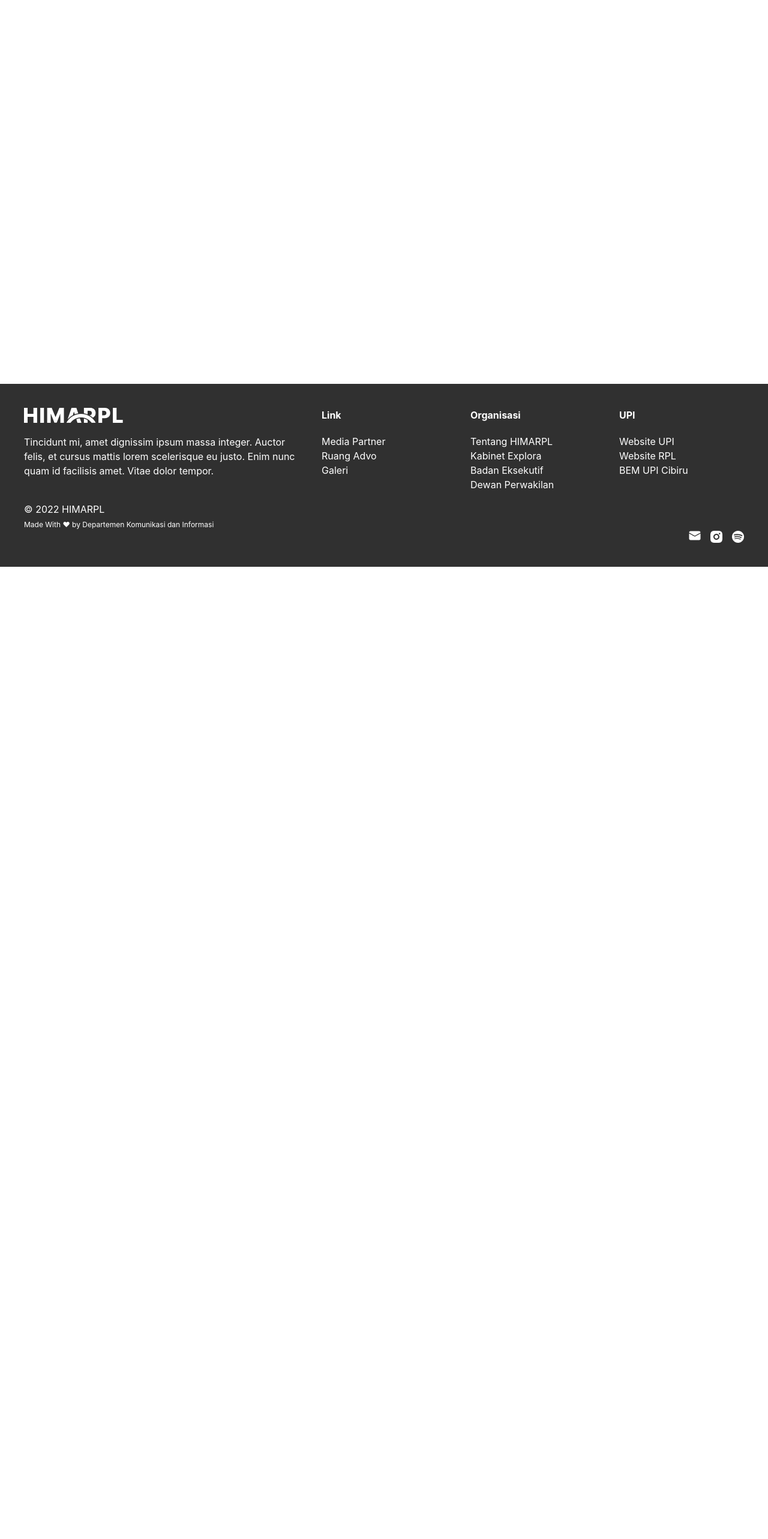
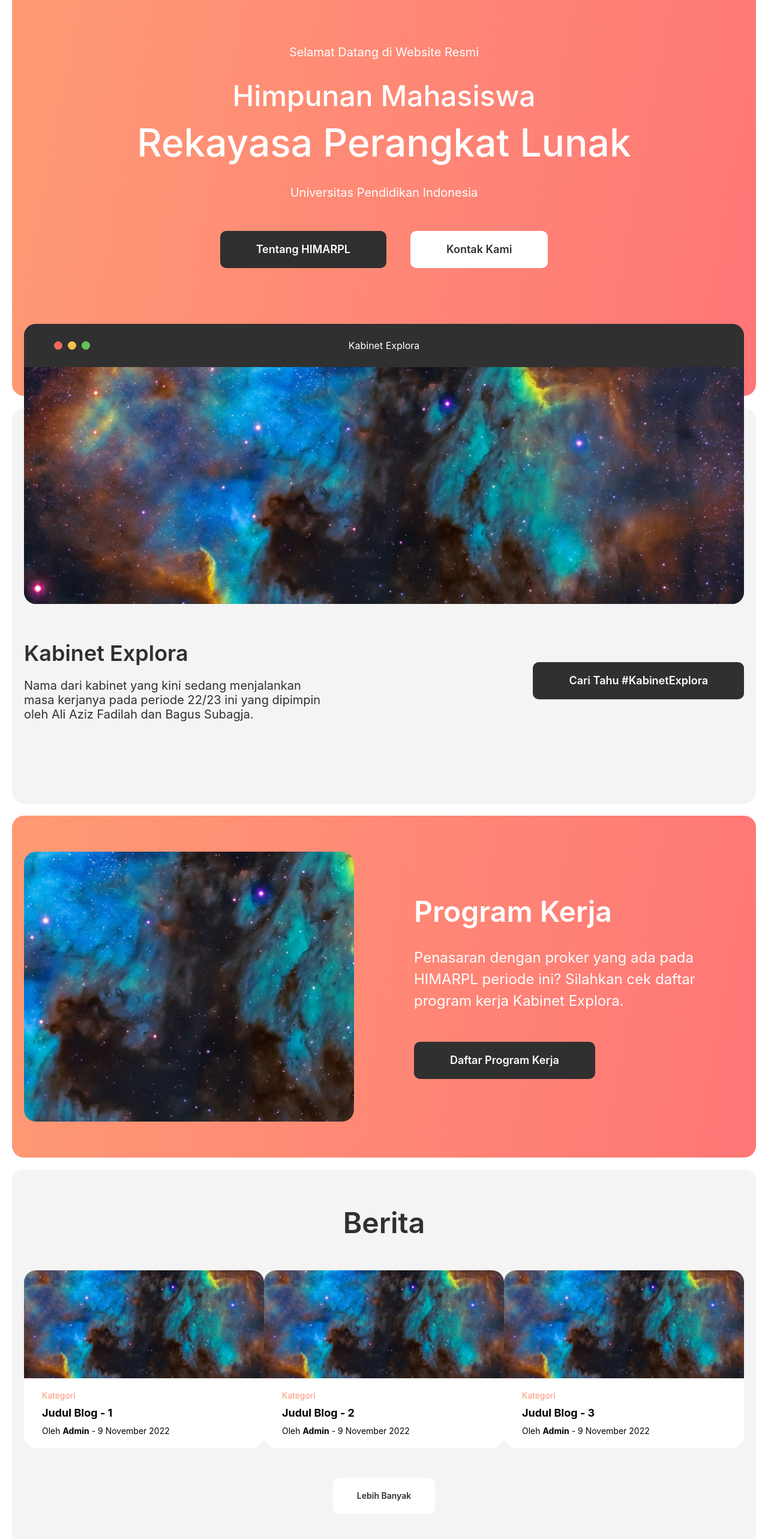
Before and after one commit to himarplupi/web-hima, a Next.js app: page / in a window 1280 px wide. Shown: the part 160-2726 px from the top of the page at 60% size. Before the commit the page ends 1105 px from the top, so only its background shows below. Built offline with nearby package versions, Linux system fonts and the light colour scheme.

Commit message:
create Section comopnent

```diff
--- /dev/null
+++ b/components/home/Section1.jsx
@@ -0,0 +1,33 @@
+import Button from '../Button';
+
+const Section1 = () => (
+  <div className='w-full px-5 h-[800px] rounded-[20px] bg-web-color-orange-gradient grid place-items-center'>
+    <section className='section-1-content text-white text-center flex flex-col gap-y-[50px] xl:max-w-8xl'>
+      <div className='flex flex-col gap-y-[30px]'>
+        <h5 className='font-normal text-xl'>Selamat Datang di Website Resmi</h5>
+
+        <div className='space-y-[10px]'>
+          <h2 className='font-medium text-5xl leading-[3.625rem]'>
+            Himpunan Mahasiswa
+          </h2>
+
+          <h1 className='font-medium text-[4rem] leading-[4.813rem]'>
+            Rekayasa Perangkat Lunak
+          </h1>
+        </div>
+
+        <h5 className='block font-normal text-xl'>
+          Universitas Pendidikan Indonesia
+        </h5>
+      </div>
+
+      <div className='button-container flex flex-row justify-center gap-x-[40px]'>
+        <Button text='Tentang HIMARPL' type='link' href='/about' />
+
+        <Button text='Kontak Kami' type='link' href='/contact' theme='light' />
+      </div>
+    </section>
+  </div>
+);
+
+export default Section1;
--- /dev/null
+++ b/components/home/Section2.jsx
@@ -0,0 +1,30 @@
+import Button from '../Button';
+import WindowCard from './WindowCard';
+
+import spaceIllustration from '../../assets/image/space-illustration.png';
+
+const Section2 = () => (
+  <div className='w-full px-5 h-[660px] rounded-[20px] bg-web-color-light-gray grid place-items-center'>
+    <section className='section-2-content w-full flex flex-col gap-y-[60px] -translate-y-[140px] xl:max-w-8xl'>
+      <WindowCard title='Kabinet Explora' imageSrc={spaceIllustration} />
+
+      <div className='flex flex-row justify-between items-center'>
+        <div className='w-full max-w-[500px] text-brand-footer space-y-5'>
+          <h2 className='font-semibold text-4xl leading-[2.75rem]'>
+            Kabinet Explora
+          </h2>
+
+          <p className='text-xl leading-[1.5rem]'>
+            Nama dari kabinet yang kini sedang menjalankan masa kerjanya pada
+            periode 22/23 ini yang dipimpin oleh Ali Aziz Fadilah dan Bagus
+            Subagja.
+          </p>
+        </div>
+
+        <Button text='Cari Tahu #KabinetExplora' type='link' href='/' />
+      </div>
+    </section>
+  </div>
+);
+
+export default Section2;
--- /dev/null
+++ b/components/home/Section3.jsx
@@ -0,0 +1,38 @@
+import Image from 'next/image';
+
+import Button from '../Button';
+
+import spaceIllustration from '../../assets/image/space-illustration.png';
+
+const Section3 = () => (
+  <div className='w-full px-5 py-[60px] rounded-[20px] bg-web-color-orange-gradient grid place-items-center'>
+    <section className='section-3-content w-full flex flex-row justify-between items-center gap-x-[100px] xl:max-w-8xl'>
+      {/* Image */}
+      <Image
+        src={spaceIllustration}
+        alt='Program Kerja'
+        priority
+        width={550}
+        className='h-[450px] object-cover object-center rounded-[20px]'
+      />
+
+      {/* Content */}
+      <div className='w-full max-w-[716px] flex flex-col gap-y-[50px]'>
+        <div className='space-y-[30px] text-white'>
+          <h2 className='font-semibold text-5xl leading-[3.625rem]'>
+            Program Kerja
+          </h2>
+
+          <p className='text-2xl leading-[150%]'>
+            Penasaran dengan proker yang ada pada HIMARPL periode ini? Silahkan
+            cek daftar program kerja Kabinet Explora.
+          </p>
+        </div>
+
+        <Button text='Daftar Program Kerja' type='link' href='/program-kerja' />
+      </div>
+    </section>
+  </div>
+);
+
+export default Section3;
--- /dev/null
+++ b/components/home/Section4.jsx
@@ -0,0 +1,57 @@
+import Button from '../Button';
+import Card from '../Card';
+
+import spaceIllustration from '../../assets/image/space-illustration.png';
+
+const Section4 = () => (
+  <div className='w-full px-5 py-[60px] rounded-[20px] bg-web-color-light-gray grid place-items-center'>
+    <section className='section-4-content w-full flex flex-col justify-center items-center gap-y-[50px] xl:max-w-8xl'>
+      <h2 className='font-semibold text-5xl leading-[3.625rem] text-brand-footer'>
+        Berita
+      </h2>
+
+      {/* Blog Cards */}
+      <div className='blog-cards-container w-full flex flex-row justify-between'>
+        <Card
+          url='/'
+          type='blog'
+          title='Judul Blog - 1'
+          category='Kategori'
+          imageSrc={spaceIllustration}
+          author='Admin'
+          createdDate={new Date()}
+        />
+
+        <Card
+          url='/'
+          type='blog'
+          title='Judul Blog - 2'
+          category='Kategori'
+          imageSrc={spaceIllustration}
+          author='Admin'
+          createdDate={new Date()}
+        />
+
+        <Card
+          url='/'
+          type='blog'
+          title='Judul Blog - 3'
+          category='Kategori'
+          imageSrc={spaceIllustration}
+          author='Admin'
+          createdDate={new Date()}
+        />
+      </div>
+
+      <Button
+        text='Lebih Banyak'
+        type='link'
+        href='/blogs'
+        theme='light'
+        size='small'
+      />
+    </section>
+  </div>
+);
+
+export default Section4;
--- /dev/null
+++ b/components/home/Section5.jsx
@@ -0,0 +1,46 @@
+import Button from '../Button';
+
+const Section5 = () => (
+  <div className='w-full px-5 py-[60px] rounded-[20px] bg-web-color-dark-gray grid place-items-center'>
+    <section className='section-5-content w-full flex flex-col items-center gap-y-[80px] xl:max-w-8xl'>
+      <div className='space-y-[20px] text-center '>
+        <h2
+          className='font-semibold text-5xl leading-[3.625rem] bg-clip-text bg-web-color-red-gradient'
+          style={{
+            WebkitTextFillColor: 'transparent',
+          }}
+        >
+          Rekan Podcast
+        </h2>
+
+        <p className='text-2xl leading-[150%] text-white'>
+          Yuk, dengerin obrolan-obrolan menarik dari HIMARPL di Rekan Podcast!
+        </p>
+      </div>
+
+      {/* Spotify Card Container */}
+      <div className='spotify-card-container w-full grid grid-cols-2 grid-rows-2 gap-[30px]'>
+        {[...Array(4)].map((item, index) => (
+          <div
+            key={index}
+            className='w-full max-w-[680px] h-[352px] grid place-items-center bg-[#282828] rounded-[20px] shadow-[0px_0px_4px_rgba(0,0,0,0.04),0px_8px_16px_rgba(0,0,0,0.08)]'
+          >
+            <h3 className='font-bold text-5xl leading-[3.625rem] text-white opacity-20'>
+              aset spotify
+            </h3>
+          </div>
+        ))}
+      </div>
+
+      <Button
+        text='Dengarkan di Spotify'
+        type='link'
+        href='https://spotify.com/'
+        size='small'
+        theme='green'
+      />
+    </section>
+  </div>
+);
+
+export default Section5;
--- /dev/null
+++ b/components/home/Section6.jsx
@@ -0,0 +1,54 @@
+import Button from '../Button';
+import Card from '../Card';
+
+import spaceIllustration from '../../assets/image/space-illustration.png';
+
+const Section6 = () => (
+  <div className='w-full px-5 py-[60px] rounded-[20px] bg-web-color-light-gray grid place-items-center'>
+    <section className='section-6-content w-full flex flex-col justify-center items-center gap-y-[50px] xl:max-w-8xl'>
+      <h2 className='font-semibold text-5xl leading-[3.625rem] text-brand-footer'>
+        Event
+      </h2>
+
+      {/* Blog Cards */}
+      <div className='blog-cards-container w-full flex flex-row justify-between'>
+        <Card
+          url='/'
+          type='event'
+          title='Judul Event - 1'
+          category='Kategori'
+          imageSrc={spaceIllustration}
+          createdDate={new Date()}
+        />
+
+        <Card
+          url='/'
+          type='event'
+          title='Judul Event - 2'
+          category='Kategori'
+          imageSrc={spaceIllustration}
+          createdDate={new Date()}
+        />
+
+        <Card
+          url='/'
+          type='event'
+          title='Judul Event - 3'
+          category='Kategori'
+          imageSrc={spaceIllustration}
+          createdDate={new Date()}
+        />
+      </div>
+
+      <Button
+        text='Lebih Banyak'
+        type='link'
+        href='/events'
+        theme='light'
+        size='small'
+      />
+    </section>
+  </div>
+);
+
+export default Section6;
--- /dev/null
+++ b/components/home/Section7.jsx
@@ -0,0 +1,38 @@
+import Image from 'next/image';
+
+import Button from '../Button';
+
+import spaceIllustration from '../../assets/image/space-illustration.png';
+
+const Section7 = () => (
+  <div className='w-full px-5 py-[60px] rounded-[20px] bg-web-color-orange-gradient grid place-items-center'>
+    <section className='section-7-content w-full flex flex-row-reverse justify-between items-center gap-x-[100px] xl:max-w-8xl'>
+      {/* Image */}
+      <Image
+        src={spaceIllustration}
+        alt='Program Kerja'
+        priority
+        width={550}
+        className='h-[450px] object-cover object-center rounded-[20px]'
+      />
+
+      {/* Content */}
+      <div className='w-full max-w-[716px] flex flex-col gap-y-[50px]'>
+        <div className='space-y-[30px] text-white'>
+          <h2 className='font-semibold text-5xl leading-[3.625rem]'>
+            FORASI (Form Aspirasi)
+          </h2>
+
+          <p className='text-2xl leading-[150%]'>
+            Memiliki kritik dan saran untuk HIMARPL? Kirim masukan anda kepada
+            kami melalui Form Aspirasi.
+          </p>
+        </div>
+
+        <Button text='Form Aspirasi RPL' type='link' href='/forasi' />
+      </div>
+    </section>
+  </div>
+);
+
+export default Section7;
```
